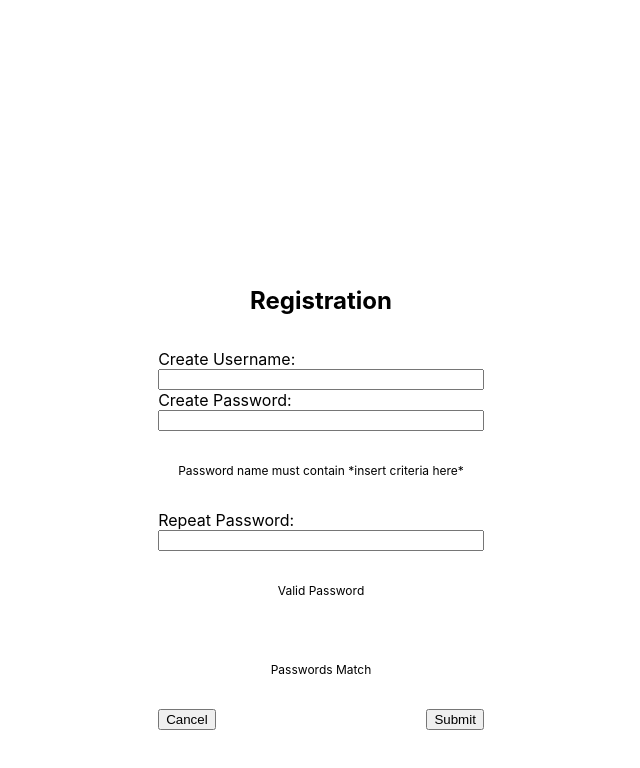
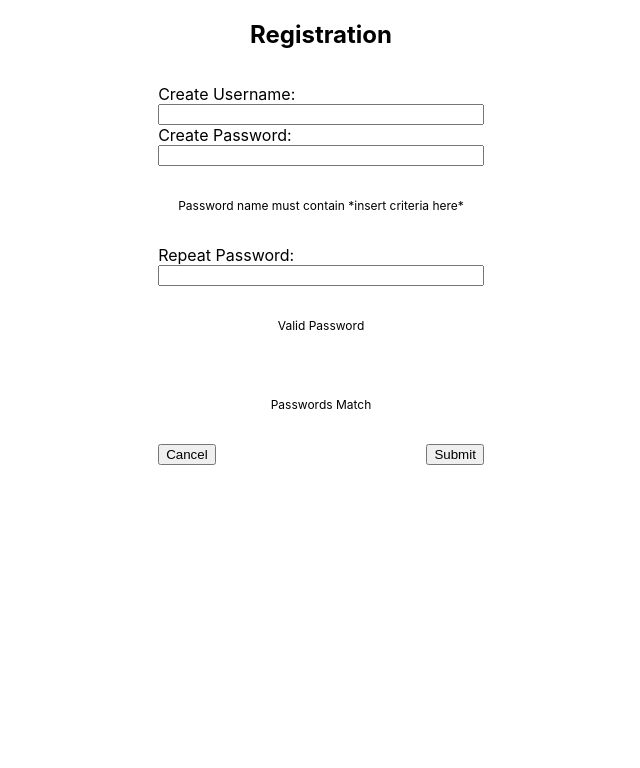
Before and after one commit to cfloyd252/My-Fit-Journal-Client, a React (Create React App) app: page /register in a window 1280 px wide. Shown: the top 768 px of the page, without its empty margins (319-959 px from the left). Built offline with nearby package versions, Linux system fonts and the light colour scheme; the HTML template or start-up script is replaced by a standard one.

Commit message:
cleaned up wireframe html

```diff
--- a/src/Components/LandingPage/LandingPage.css
+++ b/src/Components/LandingPage/LandingPage.css
@@ -7,7 +7,7 @@
   align-items: center;
 }
 
-form {
+#login-form {
   display: flex;
   flex-direction: column;
   justify-content: space-around;
--- a/src/Components/LandingPage/LandingPage.js
+++ b/src/Components/LandingPage/LandingPage.js
@@ -14,7 +14,7 @@ export class LandingPage extends Component {
           are new, feel free to register and you will be guided through a
           quick tutorial on how to get started.
         </p>
-        <form>
+        <form id='login-form'>
           <label for="username">Username:</label>
           <input type="text" name="username" id="username" />
           <label for="password">Password:</label>
--- a/src/Components/RegistrationPage/RegistrationPage.css
+++ b/src/Components/RegistrationPage/RegistrationPage.css
@@ -3,7 +3,6 @@
   width: 100%;
   display: flex;
   flex-direction: column;
-  justify-content: center;
   align-items: center;
 }
 
```
